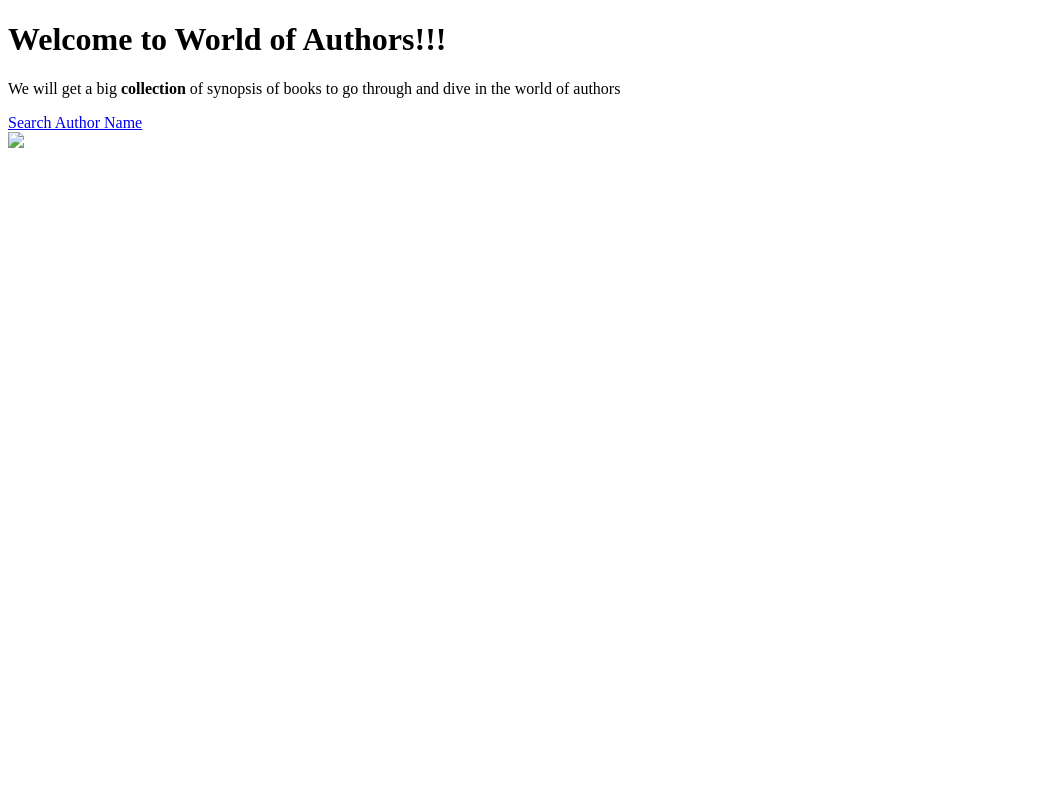
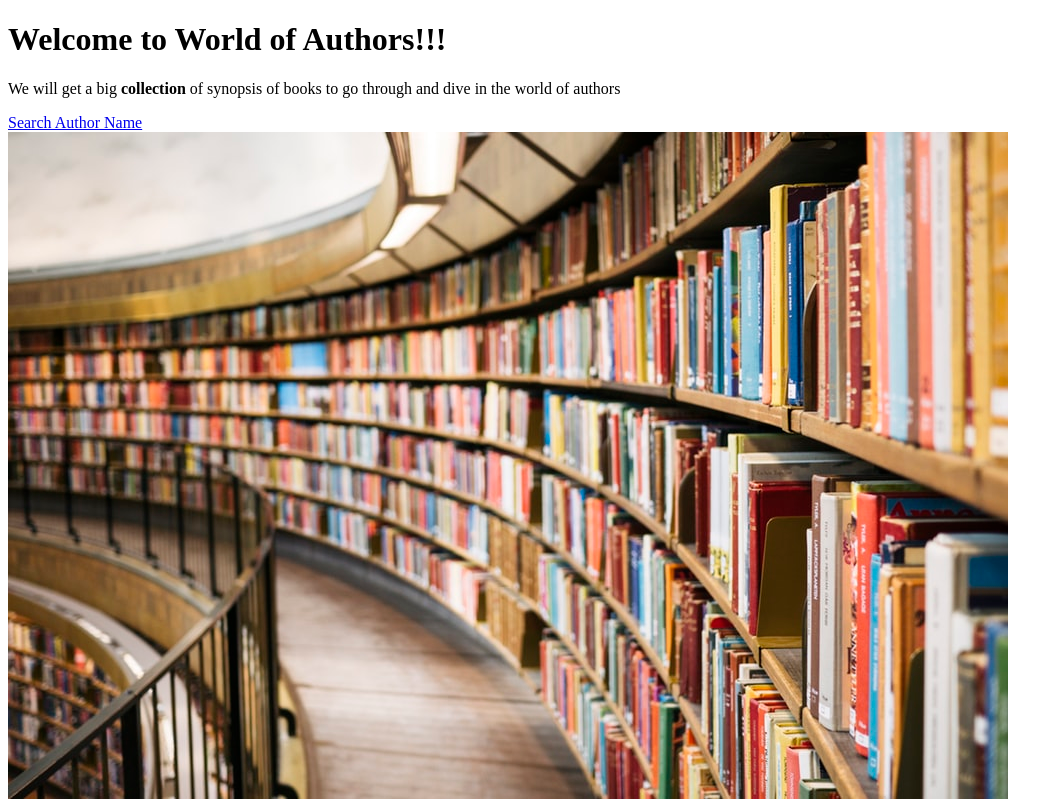
Before and after one commit to write2rajinder/woa, a plain HTML site: page index.html in a window 1280 px wide. Shown: the whole page, without its empty margins (0-1063 px from the left). Drawn offline with Linux system fonts and the light colour scheme.

Commit message:
Update index.html

```diff
--- a/index.html
+++ b/index.html
@@ -11,7 +11,7 @@
 
 	<a href="https://google.com" target="_blank" title="Search on Google">Search Author Name</a>
 	<div>
-		<img src="../img/librany.jpg">
+		<img src="img/library.jpg">
 	</div>
 
 </body>
```
